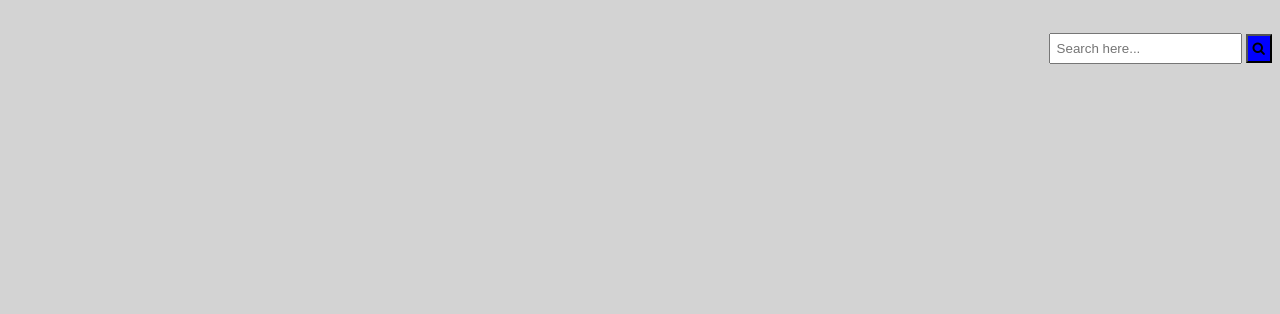
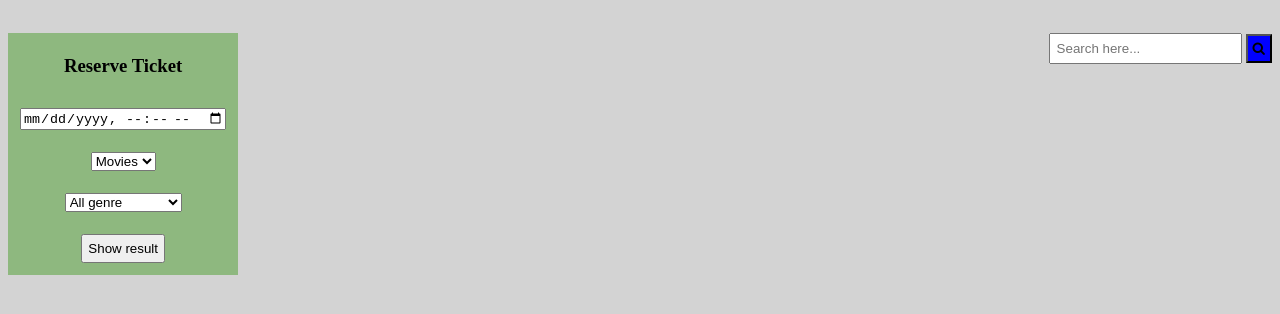
Before and after one commit to Tsion-Tadesse/Group4-Movie_theater_system, a plain HTML site: page Movie_Theater/index.html in a window 1280 px wide. Shown: the part 60-374 px from the top of the page. Drawn offline with Linux system fonts and the light colour scheme.

Commit message:
Added Reserve Ticket field
Added the reserve ticket user input field

```diff
--- a/Movie_Theater/index.html
+++ b/Movie_Theater/index.html
@@ -37,6 +37,15 @@
             position: absolute;
             right:8px;
         }
+        .reservation_div{
+            position: absolute;
+            text-align: center;
+            left:8px;
+            background-color:#8eb87f;
+        }
+        table tr td{
+            padding: 10px;
+        }
     </style>
 
 
@@ -50,6 +59,49 @@
     <a href="">log-in/Sign up</a>
 </div>
 <br><br>
+<div class="reservation_div">
+    <table>
+        <th>
+            <h3>Reserve Ticket</h3>
+        </th>
+        <tr>
+            <td><input type="datetime-local"> </td>
+        </tr>
+         <tr>
+            <td>
+                <label for="movies"></label>
+                <select id="movies" name="movies" >
+                    <option value="all">Movies</option>
+                    <option value="m1">Movie1</option>
+                     <option value="m2">Movie2</option>
+                    <option value="m3">Movie3</option>
+                     <option value="m4">Movie4</option>
+                     <option value="m5">Movie5</option>
+                </select>
+            </td>
+
+        </tr>
+        <tr>
+            <td>
+                <select id="genre" name="genre" >
+                    <option value="all">All genre</option>
+                    <option value="comedy">Comedy</option>
+                     <option value="m2">Crime</option>
+                    <option value="m3">Science Firction</option>
+                     <option value="m4">Documentary</option>
+                     <option value="m5">Romantic</option>
+                    <option value="m5">Horror</option>
+                </select>
+            </td>
+        </tr>
+         <tr>
+            <td><input style=" padding:5px 5px;" type="submit" value="Show result" /> </td>
+
+        </tr>
+    </table>
+
+
+</div>
 <div class="search_div">
     <form class="search">
     <input type="text" placeholder="Search here..." name="search"/>
```
Also changed, not shown: Movie_Theater/account_registeration.html (+1 -0 lines), Movie_Theater/login.html (+1 -0 lines).
